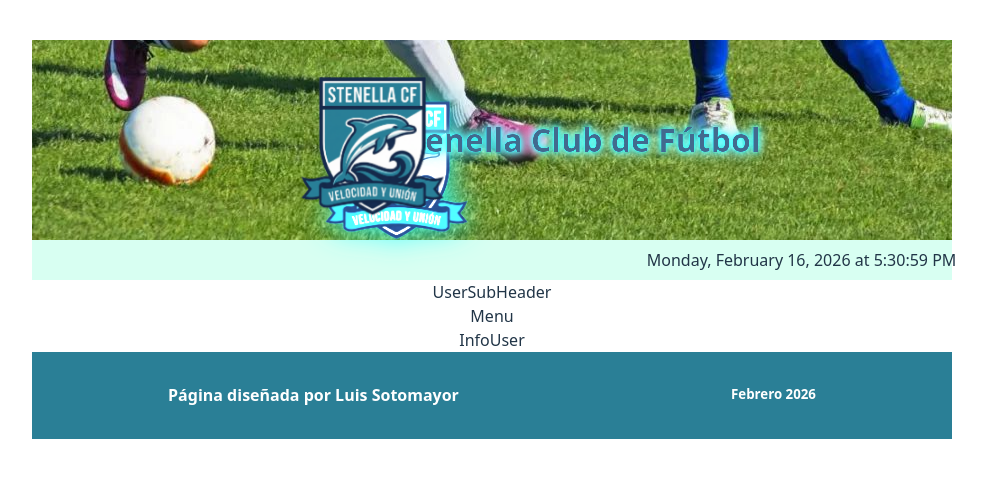
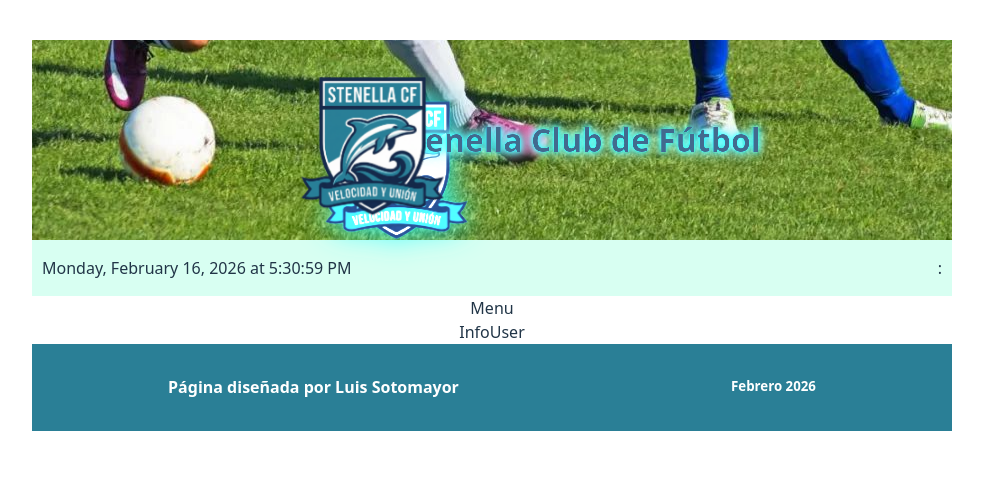
Before and after one commit to luigiSotomayor/proyectofinal, a React (Vite) app in the folder frontend/: page /infodisplay in a window 1280 px wide. Shown: the top 478 px of the page, without its empty margins (148-1134 px from the left). Built offline with nearby package versions, Linux system fonts and the light colour scheme; no server answers.

Commit message:
create/ subheader con hourDate y usersubheader

```diff
--- a/frontend/src/components/Login.jsx
+++ b/frontend/src/components/Login.jsx
@@ -39,6 +39,7 @@ const Login = () => {
       .then(async (res) => {
         const data = await res.json();
         localStorage.setItem("token", data.token);
+        localStorage.setItem("userId", data.user._id);
 
 
         if (!res.ok) {
--- a/frontend/src/components/SubHeader.jsx
+++ b/frontend/src/components/SubHeader.jsx
@@ -1,6 +1,7 @@
 import React from 'react'
 import HourDate from './HourDate'
 import UserSubHeader from './UserSubHeader'
+import '../styles/SubHeader.css'
 
 const SubHeader = () => {
   return (
--- a/frontend/src/components/UserSubHeader.jsx
+++ b/frontend/src/components/UserSubHeader.jsx
@@ -1,9 +1,35 @@
-import React from 'react'
+import React from "react";
+import { useState, useEffect } from "react";
+import { apiFetch } from "../utils/apiFetch.js";
 
 const UserSubHeader = () => {
+  const [data, setData] = useState(null);
+
+  useEffect(() => {
+    const loadData = async () => {
+      try {
+        const userId = localStorage.getItem("userId");
+        const url = `http://localhost:3000/api/v1/user/${userId}`;
+        const response = await apiFetch(url);
+
+        if (!response.ok) {
+          throw new Error("Error en la petición");
+        }
+
+        const result = await response.json();
+        setData(result);
+      } catch (error) {
+        console.error(error);
+      }
+    };
+
+    loadData();
+  }, []);
   return (
-    <div>UserSubHeader</div>
-  )
-}
+    <div className="usersubheader">
+      {data?.role}: {data?.firstName} {data?.lastName}
+    </div>
+  );
+};
 
-export default UserSubHeader
+export default UserSubHeader;
--- /dev/null
+++ b/frontend/src/styles/SubHeader.css
@@ -0,0 +1,7 @@
+.subheader {
+    display: flex;
+    justify-content: space-between;
+    align-items: center;
+    background-color: rgba(127, 255, 212, 0.3);
+    padding: 0px 10px;
+}
--- a/frontend/src/styles/hourdate.css
+++ b/frontend/src/styles/hourdate.css
@@ -1,4 +1,4 @@
-.hourDateDisplay {
+/* .hourDateDisplay {
   display: flex;
   flex-direction: row;
   justify-content: center;
@@ -16,4 +16,4 @@
   .hourDateDisplay > p{
     transform: translateX(0%);
   }
-}
+} */
--- /dev/null
+++ b/frontend/src/utils/apiFetch.js
@@ -0,0 +1,14 @@
+export const apiFetch = async (url, options = {}) => {
+  const token = localStorage.getItem("token");
+  console.log("token", token);
+  console.log("url", url);
+
+  return fetch(url, {
+    ...options,
+    headers: {
+      "Content-Type": "application/json",
+      Authorization: `Bearer ${token}`,
+      ...options.headers,
+    },
+  });
+};
```
Also changed, not shown: 1 other file (tests, documents, lock files or other folders).
